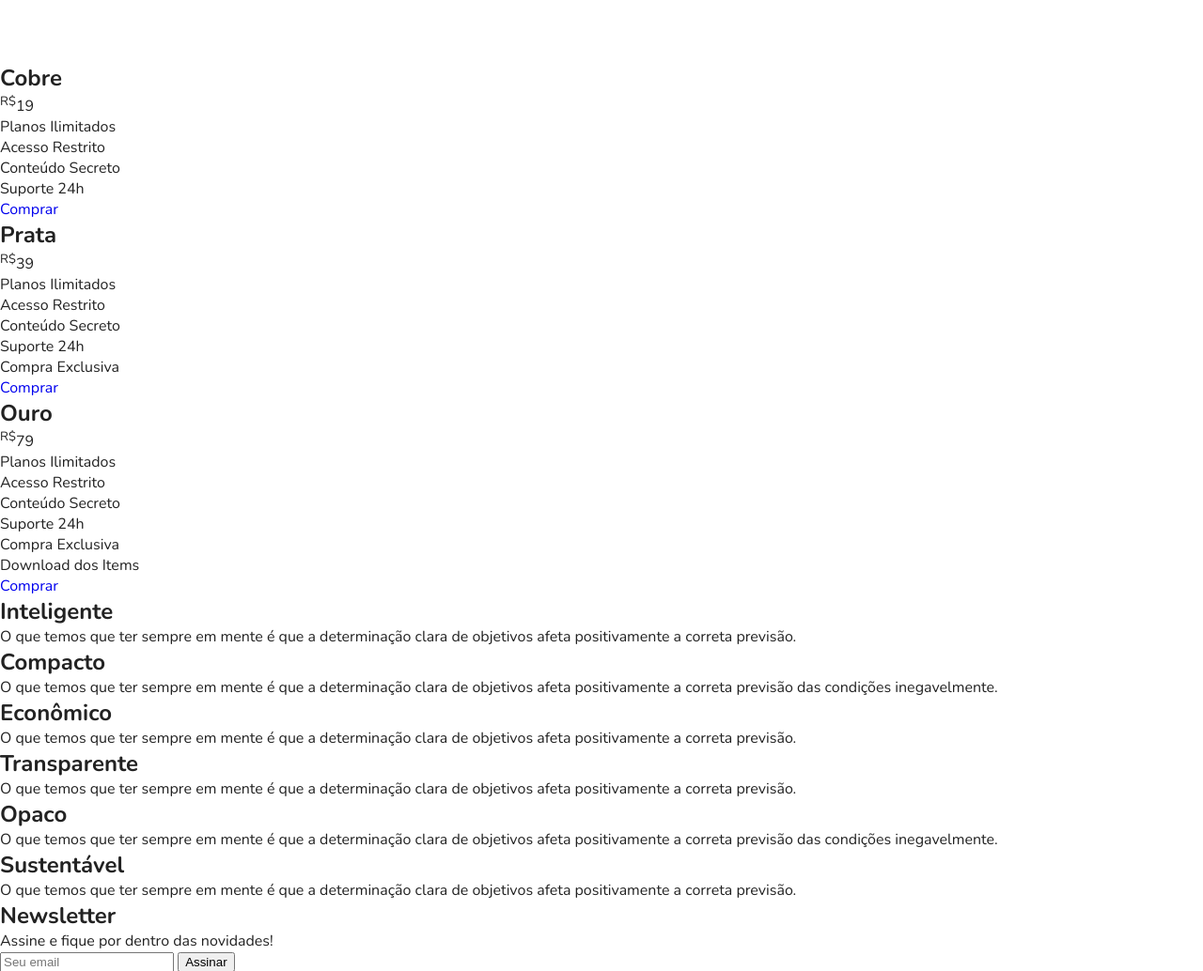
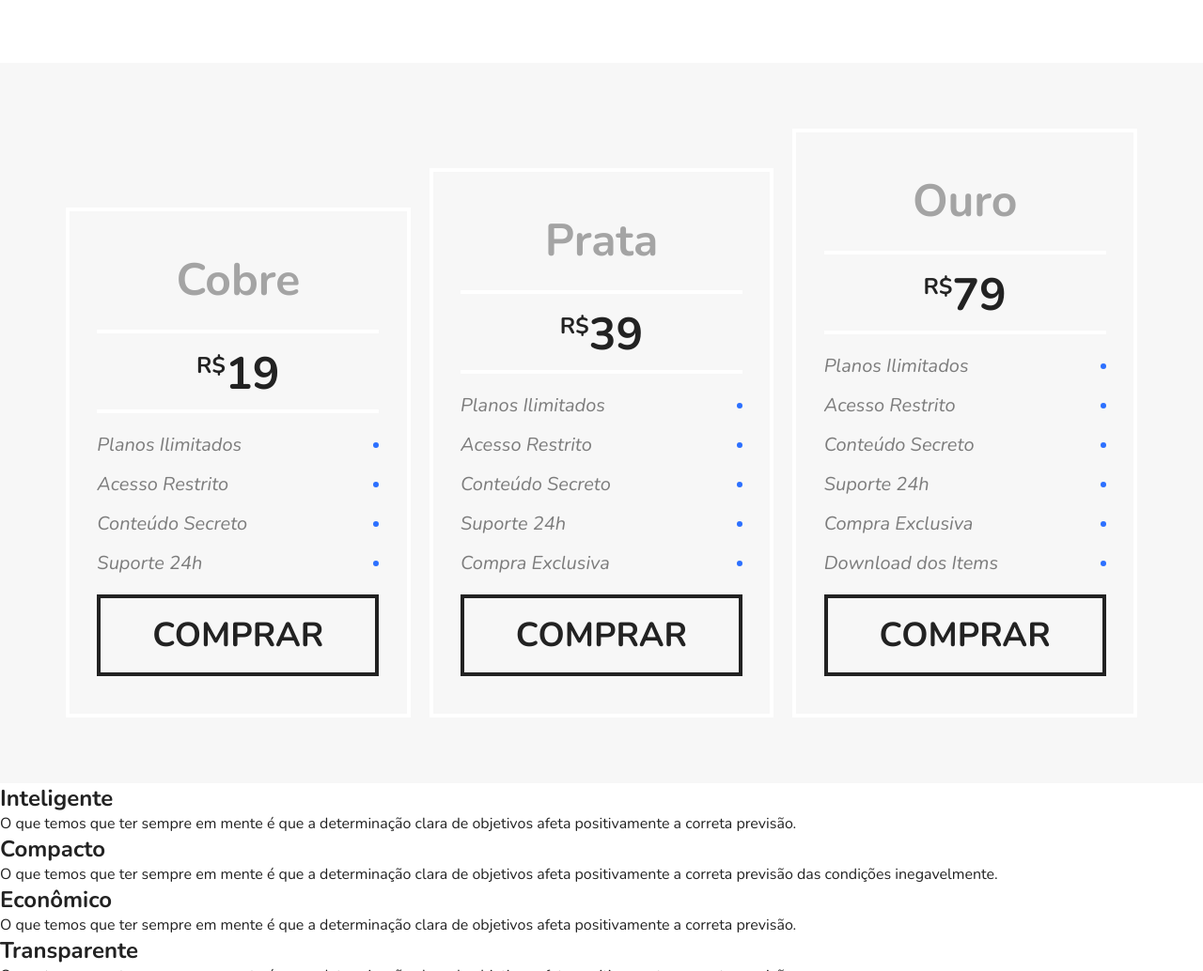
Before and after one commit to bsgabriel/FlexBlog, a plain HTML site: page index.html in a window 1280 px wide. Shown: the part 1634-2668 px from the top of the page at 94% size. Drawn offline with nearby package versions, Linux system fonts and the light colour scheme.

Commit message:
CSS da parte dos preços.

```diff
--- /dev/null
+++ b/css/preco.css
@@ -0,0 +1,88 @@
+.preco {
+  background: #f7f7f7;
+  padding: 60px;
+  display: flex;
+  flex-wrap: wrap;
+  align-items: flex-end;
+}
+
+.precoItem {
+  flex: 1 1 260px;
+  border: 4px solid white;
+  padding: 20px;
+  margin: 10px;
+}
+
+.precoItem h2 {
+  font-size: 3em;
+  color: #a4a4a4;
+  text-align: center;
+  margin-top: 20px;
+}
+
+.precoItem span {
+  max-width: 300px;
+  margin: 20px auto;
+  display: block;
+  font-size: 3em;
+  text-align: center;
+  font-weight: bold;
+  padding: 10px 0 5px 0;
+  border-top: 4px solid white;
+  border-bottom: 4px solid white;
+}
+
+.precoItem sup {
+  font-size: 1.5rem;
+}
+
+.precoItem ul {
+  max-width: 300px;
+  margin: 20px auto;
+  font-size: 1.25em;
+  font-style: italic;
+  color: #7c7c7c;
+}
+
+.precoItem li {
+  display: flex;
+  justify-content: space-between;
+  align-items: center;
+  margin-bottom: 15px;
+}
+
+.precoItem li::after {
+  content: '';
+  display: block;
+  width: 6px;
+  height: 6px;
+  background: #2c70ff;
+  border-radius: 50%;
+}
+
+.precoItem a {
+  max-width: 300px;
+  display: block;
+  margin: 20px auto;
+  border: 4px solid;
+  color: #222222;
+  text-transform: uppercase;
+  font-weight: bold;
+  font-size: 2.25em;
+  padding: 15px 0;
+  text-align: center;
+}
+
+@media (max-width: 800px) {
+  .preco {
+    padding-left: 10px;
+    padding-right: 10px;
+  }
+  .preco .precoItem:nth-child(3) {
+    order: -2;
+  }
+
+  .preco .precoItem:nth-child(2) {
+    order: -1;
+  }
+}
--- a/css/style.css
+++ b/css/style.css
@@ -3,3 +3,4 @@
 @import "menu.css";
 @import "introducao.css";
 @import "produtos.css";
+@import "preco.css";
```
